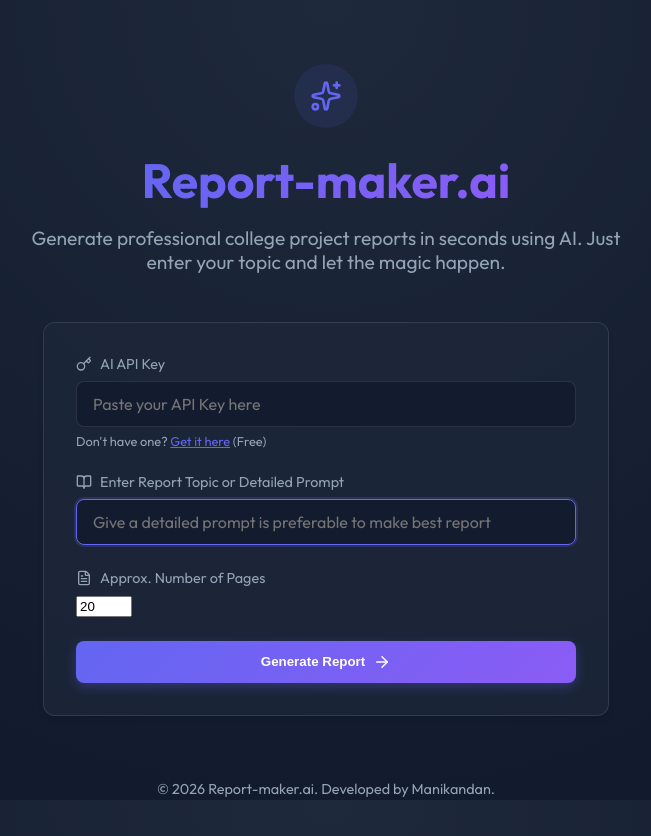
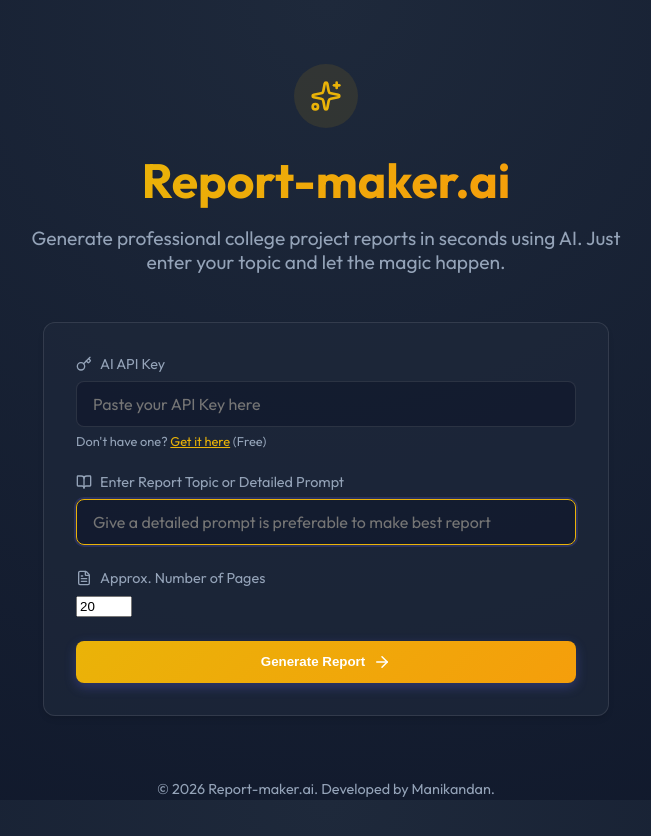
Before and after one commit to mani6368/report-maker, a React (Vite) app: page / in a window 1280 px wide. Shown: the top 836 px of the page, without its empty margins (314-965 px from the left). Built offline with nearby package versions, Linux system fonts and the light colour scheme.

Commit message:
Update theme to Yellow/Amber

```diff
--- a/src/App.jsx
+++ b/src/App.jsx
@@ -49,7 +49,7 @@ function App() {
   return (
     <div className="container animate-fade-in" style={{ padding: '4rem 1rem', textAlign: 'center' }}>
       <header style={{ marginBottom: '3rem' }}>
-        <div style={{ display: 'inline-flex', alignItems: 'center', justifyContent: 'center', padding: '1rem', background: 'rgba(99, 102, 241, 0.1)', borderRadius: '50%', marginBottom: '1.5rem' }}>
+        <div style={{ display: 'inline-flex', alignItems: 'center', justifyContent: 'center', padding: '1rem', background: 'rgba(234, 179, 8, 0.1)', borderRadius: '50%', marginBottom: '1.5rem' }}>
           <Sparkles size={32} color="var(--color-accent-primary)" />
         </div>
         <h1 style={{ fontSize: '3rem', margin: '0 0 1rem 0', lineHeight: 1.2 }}>
--- a/src/index.css
+++ b/src/index.css
@@ -7,9 +7,9 @@
   --color-bg-card: #1e293b;
   --color-text-primary: #f8fafc;
   --color-text-secondary: #94a3b8;
-  --color-accent-primary: #6366f1;
-  --color-accent-secondary: #8b5cf6;
-  --color-accent-glow: rgba(99, 102, 241, 0.5);
+  --color-accent-primary: #eab308;
+  --color-accent-secondary: #f59e0b;
+  --color-accent-glow: rgba(234, 179, 8, 0.5);
 
   --gradient-main: linear-gradient(135deg, var(--color-accent-primary), var(--color-accent-secondary));
   --gradient-bg: radial-gradient(circle at top center, #1e293b 0%, #0f172a 100%);
```
